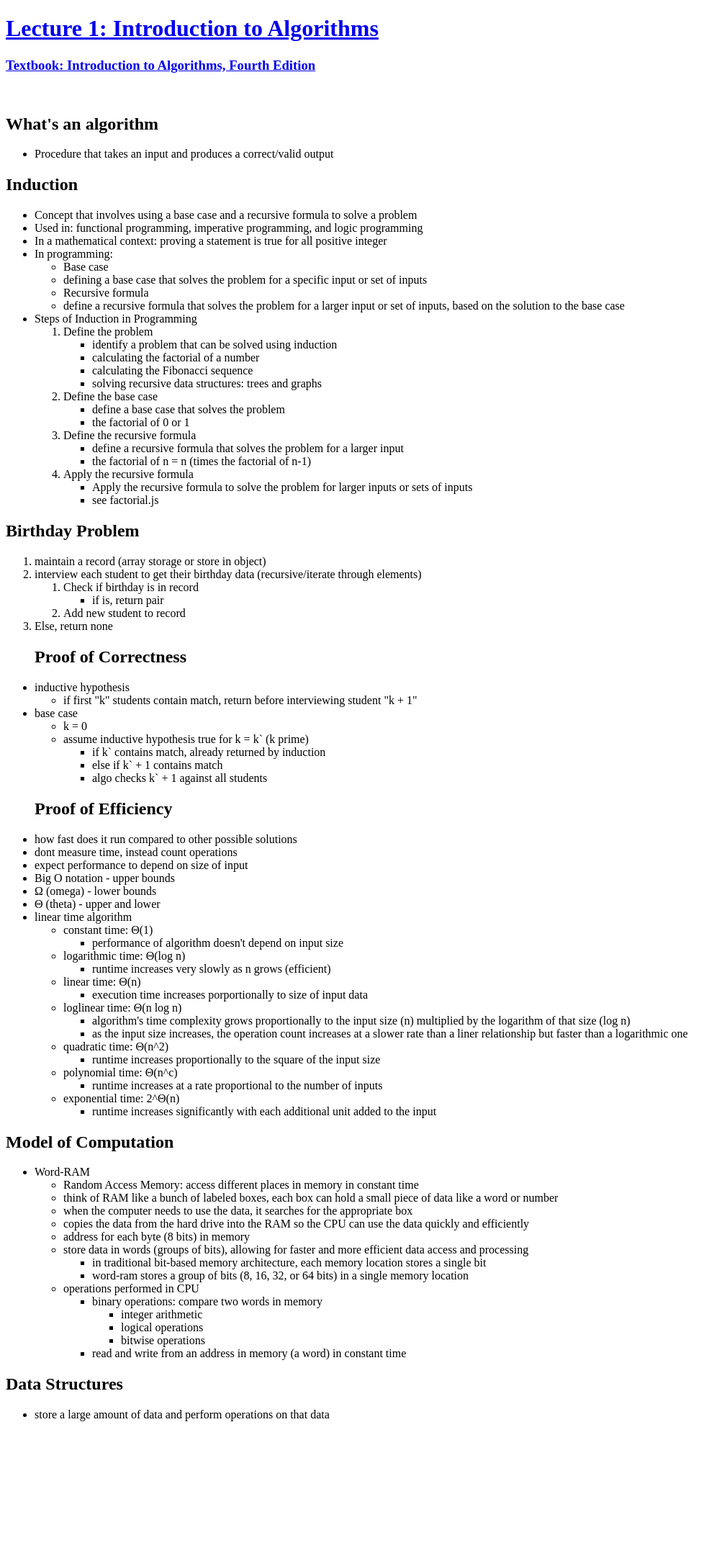
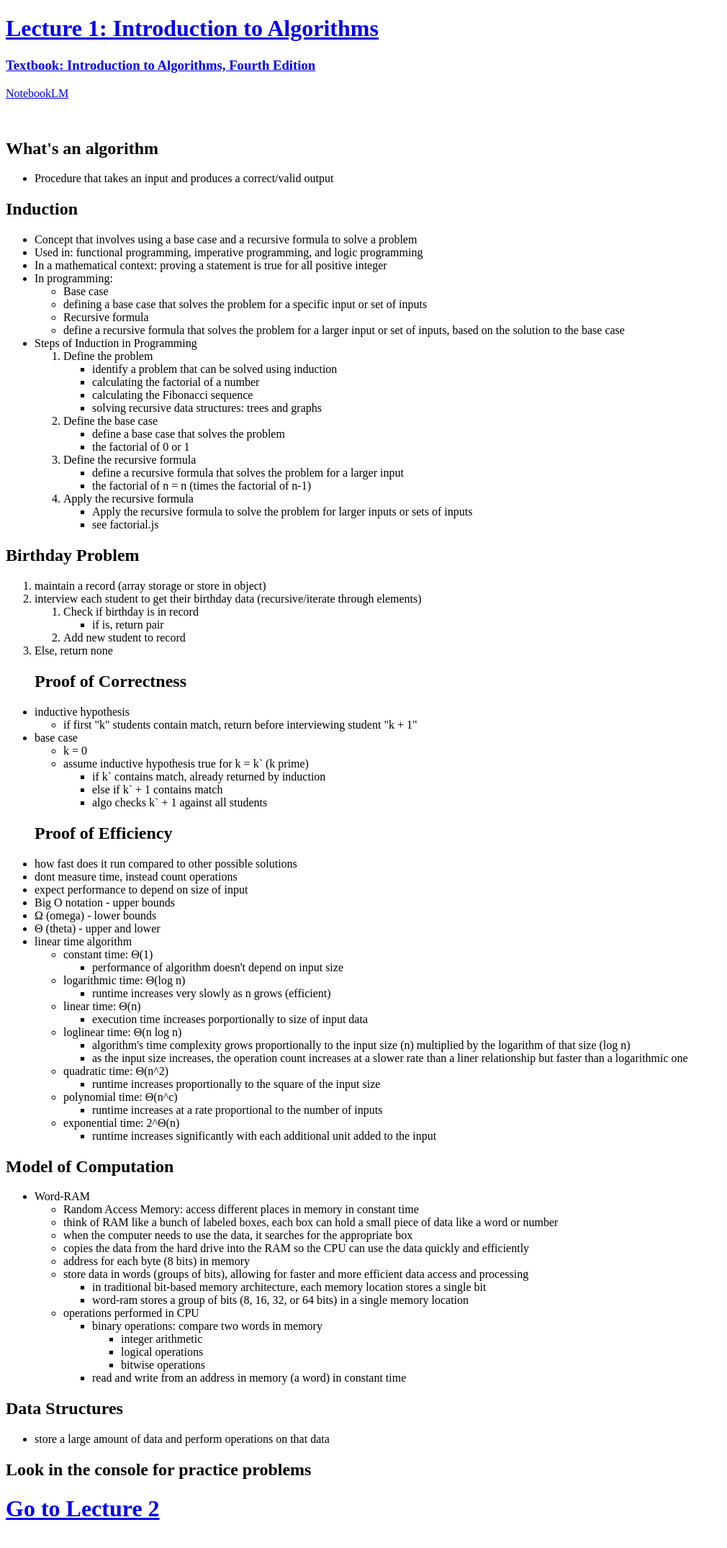
Before and after one commit to SarahSquyres/MIT-lecture-notes, a website: page Algos and Computation/a-introToAlgos.html in a window 1280 px wide. Shown: the whole page at 72% size, without its empty margins (0-1010 px from the left). Before the commit the page ends 2034 px from the top, so only its background shows below. Drawn offline with Linux system fonts and the light colour scheme.

Commit message:
added links to notebookLM and other lecture pages

```diff
--- a/Algos and Computation/a-introToAlgos.html
+++ b/Algos and Computation/a-introToAlgos.html
@@ -8,10 +8,14 @@
 </head>
 
 <body>
-     <h1><a href="https://ocw.mit.edu/courses/6-006-introduction-to-algorithms-spring-2020/resources/lecture-1-algorithms-and-computation/"
-               target="_blank">Lecture 1: Introduction to Algorithms</a></h1>
-     <h3><a href="https://dl.ebooksworld.ir/books/Introduction.to.Algorithms.4th.Leiserson.Stein.Rivest.Cormen.MIT.Press.9780262046305.EBooksWorld.ir.pdf"
-               target="_blank">Textbook: Introduction to Algorithms, Fourth Edition</a></h3>
+     <header>
+          <h1><a href="https://ocw.mit.edu/courses/6-006-introduction-to-algorithms-spring-2020/resources/lecture-1-algorithms-and-computation/"
+                    target="_blank">Lecture 1: Introduction to Algorithms</a></h1>
+          <h3><a href="https://dl.ebooksworld.ir/books/Introduction.to.Algorithms.4th.Leiserson.Stein.Rivest.Cormen.MIT.Press.9780262046305.EBooksWorld.ir.pdf"
+                    target="_blank">Textbook: Introduction to Algorithms, Fourth Edition</a></h3>
+          <p><a href="https://notebooklm.google.com/notebook/a1e08cde-eda2-4824-8f98-6605adab03e7"
+                    target="_blank">NotebookLM</a></p>
+     </header>
      <br>
      <h2>What's an algorithm</h2>
      <ul>
@@ -160,6 +164,8 @@
      <ul>
           <li>store a large amount of data and perform operations on that data</li>
      </ul>
+     <h2>Look in the console for practice problems</h2>
+     <h1><a href="./b-dataStructures.html">Go to Lecture 2</a></h1>
      <br>
      <br>
      <script type="module" src="a-practiceProblems.js"></script>
```
Also changed, not shown: Algos and Computation/b-dataStructures.html (+7 -1 lines).
